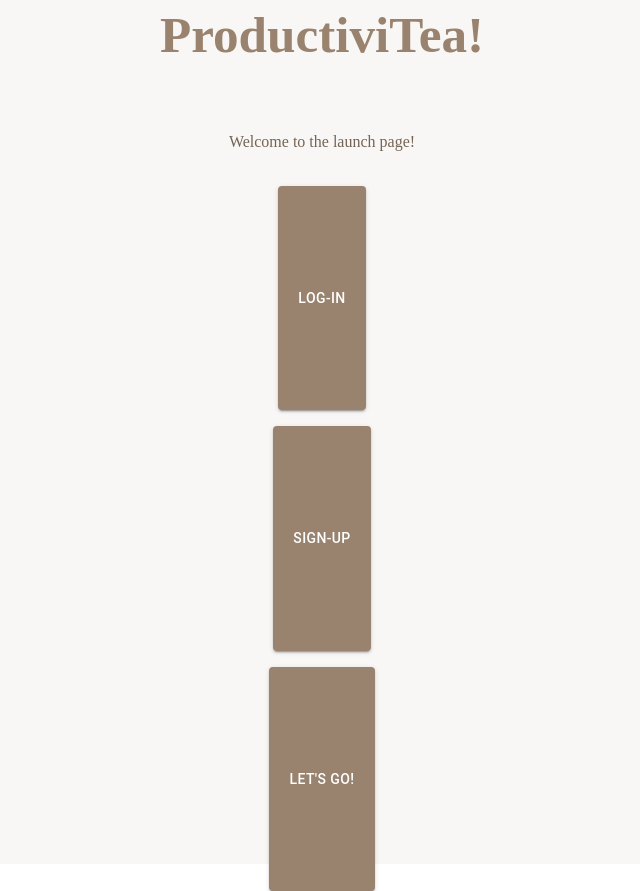
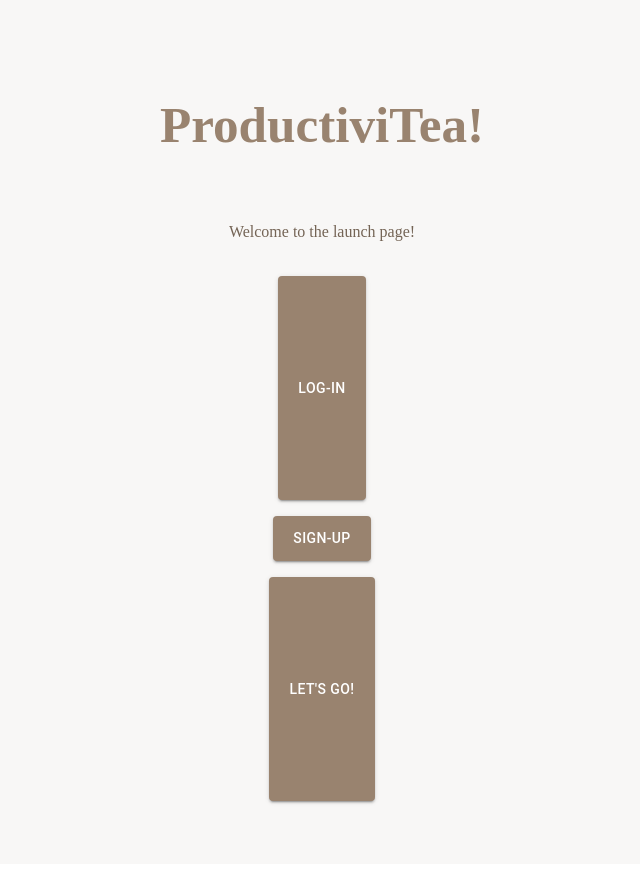
Before and after one commit to Oasis-NEU/s26-group-9, a React (Vite) app in the folder react-appp/: page / in a window 1280 px wide. Shown: the whole page, without its empty margins (318-958 px from the left). After the commit the page ends 864 px from the top, so only its background shows below. Built offline with nearby package versions, Linux system fonts and the light colour scheme; a web font is replaced by a local one.

Commit message:
test padding

```diff
--- a/react-appp/src/pages/launch.jsx
+++ b/react-appp/src/pages/launch.jsx
@@ -23,7 +23,7 @@ function Launch() {
             </Button>
             <Button className = "myButtonSignUp"
             variant="contained" sx={{
-            padding: '100px 20px',
+            padding: '10px 20px',
             bgcolor: '#99836F',
                 '&:hover': {
                     bgcolor: '#746455',
```
